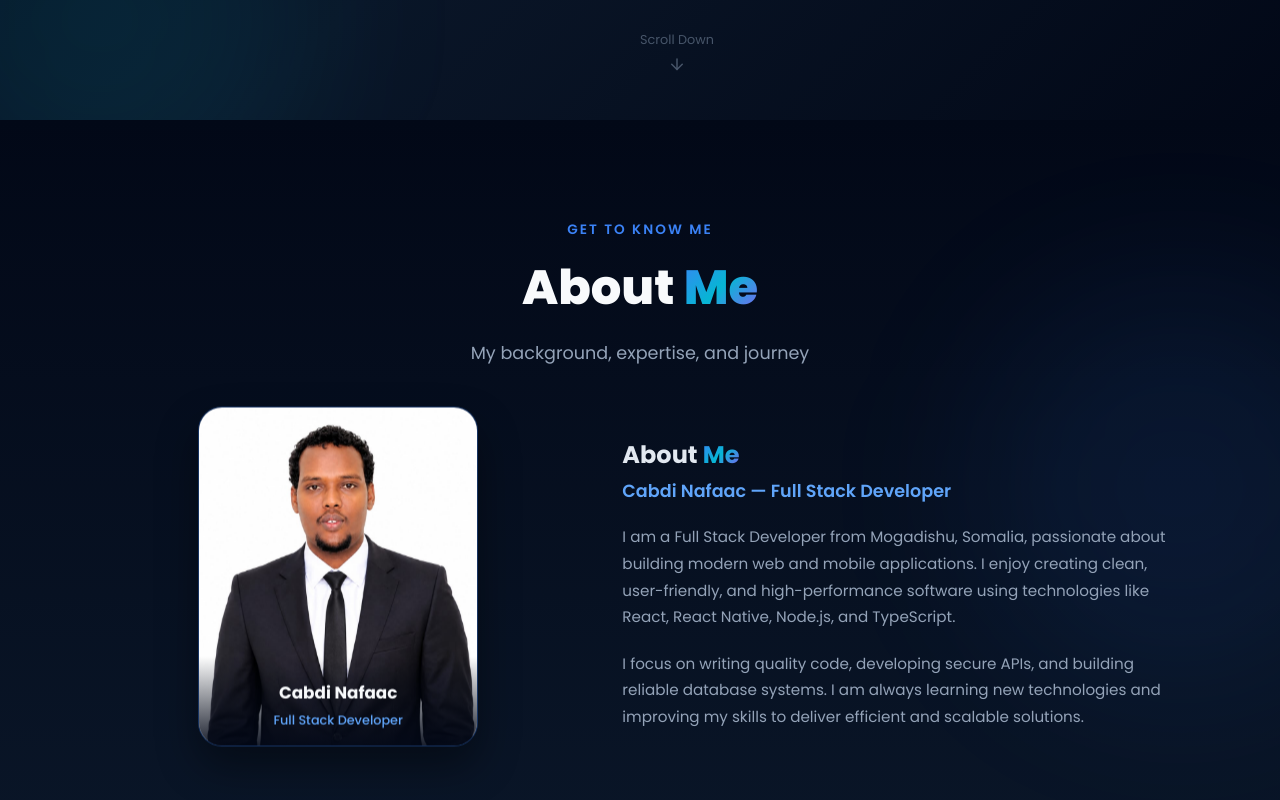
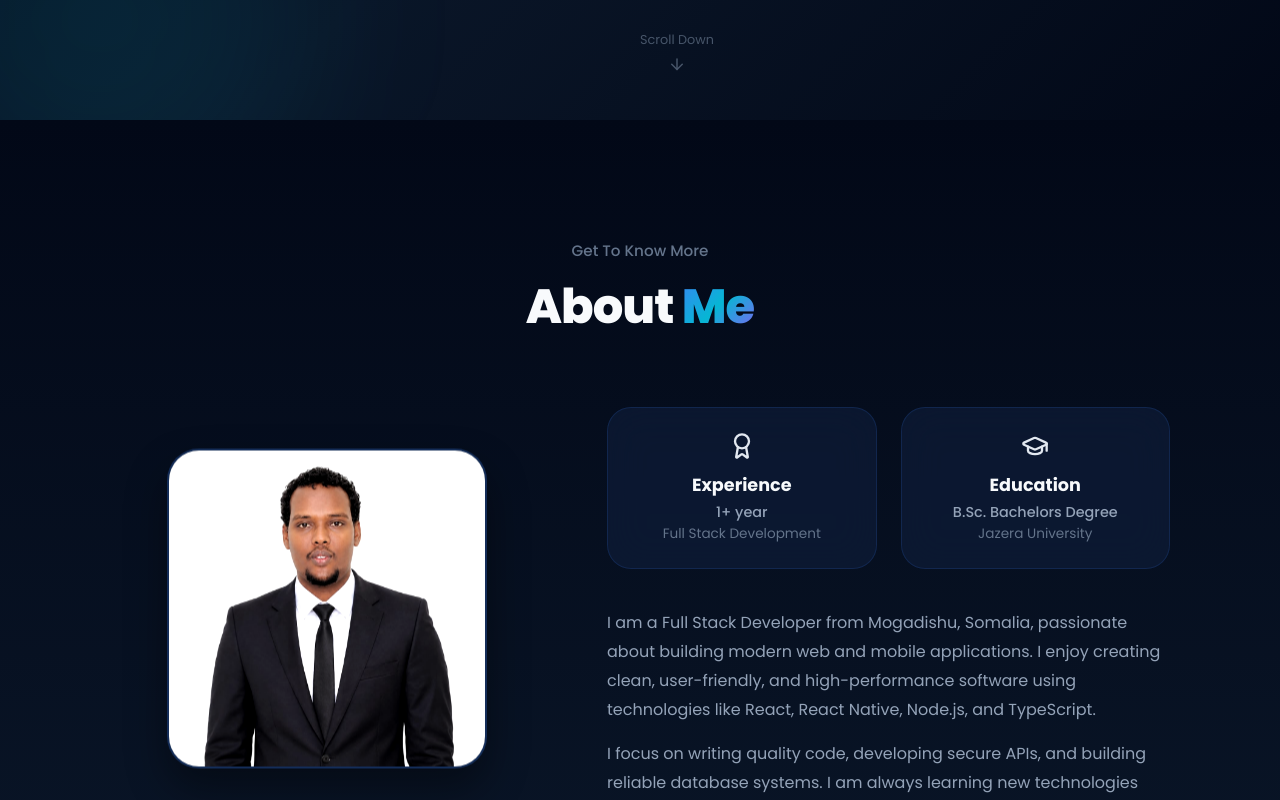
Before and after one commit to cabdinaafacmaxamedrashiid2/cabdi-naafac, a Next.js app: page / in a window 1280 px wide. Shown: the part 680-1480 px from the top of the page. Built offline with nearby package versions, Linux system fonts and the light colour scheme.

Commit message:
redesign about section to match layout request with 1 year experience

```diff
--- a/components/About.tsx
+++ b/components/About.tsx
@@ -1,9 +1,9 @@
 "use client";
 import { useEffect, useRef, useState } from "react";
+import { Award, GraduationCap } from "lucide-react";
 
 export default function About() {
   const [isVisible, setIsVisible] = useState(false);
-  const [showInfoModal, setShowInfoModal] = useState(false);
   const sectionRef = useRef<HTMLDivElement>(null);
 
   useEffect(() => {
@@ -22,85 +22,71 @@ export default function About() {
       id="about"
       ref={sectionRef}
       style={{
-        padding: "100px 0",
+        padding: "120px 0",
         background: "linear-gradient(180deg, #020817 0%, #0a1628 100%)",
         position: "relative",
         overflow: "hidden",
       }}
     >
-      {/* Background Glow Orb */}
-      <div
-        className="glow-orb"
-        style={{
-          width: 400,
-          height: 400,
-          background: "rgba(59, 130, 246, 0.08)",
-          top: "50%",
-          right: "-100px",
-          transform: "translateY(-50%)",
-        }}
-      />
-
       <div style={{ maxWidth: "1140px", margin: "0 auto", padding: "0 2.5rem" }}>
-        {/* Title */}
+        {/* Title Section */}
         <div
           style={{
+            textAlign: "center",
+            marginBottom: "4rem",
             opacity: isVisible ? 1 : 0,
-            transform: isVisible ? "translateY(0)" : "translateY(40px)",
-            transition: "all 0.7s ease",
+            transform: isVisible ? "translateY(0)" : "translateY(30px)",
+            transition: "all 0.6s ease",
           }}
         >
           <p
             style={{
-              textAlign: "center",
-              color: "#3b82f6",
-              fontWeight: 600,
-              letterSpacing: "0.15em",
-              textTransform: "uppercase",
-              fontSize: "0.85rem",
-              marginBottom: "0.75rem",
+              color: "#64748b",
+              fontWeight: 500,
+              fontSize: "0.95rem",
+              marginBottom: "0.5rem",
             }}
           >
-            Get to Know Me
+            Get To Know More
           </p>
-          <h2 className="section-title">
+          <h2
+            style={{
+              fontSize: "3rem",
+              fontWeight: 800,
+              color: "#f8fafc",
+              letterSpacing: "-0.02em",
+            }}
+          >
             About <span className="gradient-text">Me</span>
           </h2>
-          <p className="section-subtitle" style={{ marginBottom: "3rem" }}>
-            My background, expertise, and journey
-          </p>
         </div>
 
         {/* Content Grid */}
         <div
           style={{
             display: "grid",
-            gridTemplateColumns: "1fr 1.2fr",
-            gap: "3.5rem",
+            gridTemplateColumns: "1fr 1.3fr",
+            gap: "4rem",
             alignItems: "center",
             opacity: isVisible ? 1 : 0,
             transform: isVisible ? "translateY(0)" : "translateY(40px)",
-            transition: "all 0.7s ease 0.2s",
+            transition: "all 0.8s ease 0.2s",
           }}
           className="about-grid"
         >
-          {/* Left - Profile Image Visual */}
-          <div style={{ display: "flex", justifyContent: "center", alignItems: "center" }}>
+          {/* Left - Profile Image */}
+          <div style={{ display: "flex", justifyContent: "center" }}>
             <div
               style={{
-                position: "relative",
-                width: "280px",
-                height: "340px",
-                borderRadius: "24px",
-                border: "1px solid rgba(59, 130, 246, 0.25)",
+                width: "320px",
+                height: "320px",
+                borderRadius: "32px",
+                overflow: "hidden",
+                border: "2px solid rgba(59, 130, 246, 0.2)",
                 boxShadow: "0 20px 40px rgba(0,0,0,0.4)",
-                overflow: "hidden",
-                cursor: "pointer",
               }}
               className="glass-card animate-float"
-              onClick={() => setShowInfoModal(true)}
             >
-              {/* Profile Image */}
               <img
                 src="/profile.jpg"
                 alt="Cabdi Nafaac"
@@ -108,62 +94,88 @@ export default function About() {
                   width: "100%",
                   height: "100%",
                   objectFit: "cover",
-                  transition: "transform 0.5s ease",
+                  filter: "grayscale(20%) contrast(110%)",
                 }}
-                onMouseEnter={(e) => (e.currentTarget.style.transform = "scale(1.06)")}
-                onMouseLeave={(e) => (e.currentTarget.style.transform = "scale(1)")}
               />
-
-              {/* Text overlay on card hover */}
-              <div
-                style={{
-                  position: "absolute",
-                  bottom: 0,
-                  left: 0,
-                  right: 0,
-                  background: "linear-gradient(to top, rgba(2,8,23,0.9), transparent)",
-                  padding: "1.5rem 1rem 1rem",
-                  textAlign: "center",
-                  display: "flex",
-                  flexDirection: "column",
-                  alignItems: "center",
-                }}
-              >
-                <div style={{ color: "#f8fafc", fontWeight: 700, fontSize: "1.05rem" }}>Cabdi Nafaac</div>
-                <div style={{ color: "#60a5fa", fontWeight: 500, fontSize: "0.8rem", marginTop: "0.25rem" }}>Full Stack Developer</div>
-              </div>
             </div>
           </div>
 
-          {/* Right - Text Biography */}
+          {/* Right - Cards and Text */}
           <div>
-            <h3
+            {/* Cards Row */}
+            <div
               style={{
-                fontSize: "1.5rem",
-                fontWeight: 700,
-                marginBottom: "0.5rem",
-                color: "#e2e8f0",
-                lineHeight: 1.3,
+                display: "grid",
+                gridTemplateColumns: "1fr 1fr",
+                gap: "1.5rem",
+                marginBottom: "2.5rem",
               }}
+              className="about-cards-row"
             >
-              About <span className="gradient-text">Me</span>
-            </h3>
-            <h4
-              style={{
-                fontSize: "1.1rem",
-                fontWeight: 600,
-                marginBottom: "1.25rem",
-                color: "#60a5fa",
-              }}
-            >
-              Cabdi Nafaac — Full Stack Developer
-            </h4>
+              {/* Experience Card */}
+              <div
+                className="glass-card"
+                style={{
+                  padding: "1.5rem",
+                  borderRadius: "24px",
+                  textAlign: "center",
+                  border: "1px solid rgba(59, 130, 246, 0.15)",
+                  transition: "transform 0.3s ease",
+                  cursor: "default",
+                }}
+                onMouseEnter={(e) => (e.currentTarget.style.transform = "translateY(-5px)")}
+                onMouseLeave={(e) => (e.currentTarget.style.transform = "translateY(0)")}
+              >
+                <div style={{ display: "flex", justifyContent: "center", marginBottom: "0.75rem" }}>
+                  <Award size={28} color="#e2e8f0" />
+                </div>
+                <h3 style={{ color: "#f8fafc", fontSize: "1.1rem", fontWeight: 700, marginBottom: "0.25rem" }}>
+                  Experience
+                </h3>
+                <p style={{ color: "#94a3b8", fontSize: "0.9rem", fontWeight: 500 }}>
+                  1+ year
+                </p>
+                <p style={{ color: "#64748b", fontSize: "0.85rem" }}>
+                  Full Stack Development
+                </p>
+              </div>
+
+              {/* Education Card */}
+              <div
+                className="glass-card"
+                style={{
+                  padding: "1.5rem",
+                  borderRadius: "24px",
+                  textAlign: "center",
+                  border: "1px solid rgba(59, 130, 246, 0.15)",
+                  transition: "transform 0.3s ease",
+                  cursor: "default",
+                }}
+                onMouseEnter={(e) => (e.currentTarget.style.transform = "translateY(-5px)")}
+                onMouseLeave={(e) => (e.currentTarget.style.transform = "translateY(0)")}
+              >
+                <div style={{ display: "flex", justifyContent: "center", marginBottom: "0.75rem" }}>
+                  <GraduationCap size={28} color="#e2e8f0" />
+                </div>
+                <h3 style={{ color: "#f8fafc", fontSize: "1.1rem", fontWeight: 700, marginBottom: "0.25rem" }}>
+                  Education
+                </h3>
+                <p style={{ color: "#94a3b8", fontSize: "0.9rem", fontWeight: 500 }}>
+                  B.Sc. Bachelors Degree
+                </p>
+                <p style={{ color: "#64748b", fontSize: "0.85rem" }}>
+                  Jazera University
+                </p>
+              </div>
+            </div>
+
+            {/* Biography Text */}
             <p
               style={{
                 color: "#94a3b8",
-                lineHeight: 1.75,
-                marginBottom: "1.25rem",
-                fontSize: "0.95rem",
+                lineHeight: 1.8,
+                fontSize: "1rem",
+                marginBottom: "1rem",
               }}
             >
               I am a Full Stack Developer from Mogadishu, Somalia, passionate
@@ -175,8 +187,8 @@ export default function About() {
             <p
               style={{
                 color: "#94a3b8",
-                lineHeight: 1.75,
-                fontSize: "0.95rem",
+                lineHeight: 1.8,
+                fontSize: "1rem",
               }}
             >
               I focus on writing quality code, developing secure APIs, and
@@ -187,184 +199,6 @@ export default function About() {
           </div>
         </div>
       </div>
-
-      {/* Interactive Info Modal */}
-      {showInfoModal && (
-        <div
-          style={{
-            position: "fixed",
-            inset: 0,
-            zIndex: 9999,
-            display: "flex",
-            alignItems: "center",
-            justifyContent: "center",
-            padding: "1rem",
-            background: "rgba(2, 8, 23, 0.85)",
-            backdropFilter: "blur(8px)",
-            animation: "fadeIn 0.3s ease-out forwards",
-          }}
-          onClick={() => setShowInfoModal(false)}
-        >
-          <div
-            style={{
-              background: "linear-gradient(135deg, #0a1628 0%, #030a17 100%)",
-              border: "1px solid rgba(59, 130, 246, 0.25)",
-              borderRadius: "24px",
-              padding: "2.5rem 2rem",
-              maxWidth: "520px",
-              width: "100%",
-              boxShadow: "0 25px 70px rgba(0, 0, 0, 0.8)",
-              position: "relative",
-              animation: "slideUp 0.3s ease-out forwards",
-              color: "#e2e8f0",
-            }}
-            onClick={(e) => e.stopPropagation()}
-          >
-            {/* Close Button */}
-            <button
-              onClick={() => setShowInfoModal(false)}
-              style={{
-                position: "absolute",
-                top: "1.25rem",
-                right: "1.25rem",
-                background: "rgba(255, 255, 255, 0.05)",
-                border: "1px solid rgba(255, 255, 255, 0.1)",
-                borderRadius: "50%",
-                width: "36px",
-                height: "36px",
-                display: "flex",
-                alignItems: "center",
-                justifyContent: "center",
-                color: "#94a3b8",
-                cursor: "pointer",
-                transition: "all 0.2s",
-              }}
-              onMouseEnter={(e) => {
-                e.currentTarget.style.background = "rgba(239, 68, 68, 0.15)";
-                e.currentTarget.style.color = "#ef4444";
-              }}
-              onMouseLeave={(e) => {
-                e.currentTarget.style.background = "rgba(255, 255, 255, 0.05)";
-                e.currentTarget.style.color = "#94a3b8";
-              }}
-            >
-              ✕
-            </button>
-
-            {/* Modal Body */}
-            <div style={{ display: "flex", flexDirection: "column", alignItems: "center", textAlign: "center" }}>
-              <div
-                style={{
-                  width: "120px",
-                  height: "120px",
-                  borderRadius: "50%",
-                  border: "3px solid #3b82f6",
-                  overflow: "hidden",
-                  marginBottom: "1.25rem",
-                  boxShadow: "0 10px 25px rgba(59,130,246,0.3)",
-                }}
-              >
-                <img
-                  src="/profile.jpg"
-                  alt="Cabdi Nafaac"
-                  style={{ width: "100%", height: "100%", objectFit: "cover" }}
-                />
-              </div>
-
-              <h3 style={{ fontSize: "1.6rem", fontWeight: 800, color: "#f8fafc", marginBottom: "0.25rem" }}>
-                Cabdi Nafaac
-              </h3>
-              <p style={{ color: "#3b82f6", fontWeight: 600, fontSize: "0.9rem", marginBottom: "1.25rem" }}>
-                Full Stack & Mobile Developer
-              </p>
-
-              <div
-                style={{
-                  width: "100%",
-                  height: "1px",
-                  background: "linear-gradient(90deg, transparent, rgba(59,130,246,0.25), transparent)",
-                  marginBottom: "1.25rem",
-                }}
-              />
-
-              {/* Bio Details */}
-              <div style={{ width: "100%", textAlign: "left", display: "flex", flexDirection: "column", gap: "0.85rem" }}>
-                <div style={{ display: "flex", gap: "10px", alignItems: "flex-start" }}>
-                  <span style={{ color: "#3b82f6", fontWeight: 700, minWidth: "90px", fontSize: "0.9rem" }}>Location:</span>
-                  <span style={{ color: "#cbd5e1", fontSize: "0.9rem" }}>Mogadishu, Somalia</span>
-                </div>
-                <div style={{ display: "flex", gap: "10px", alignItems: "flex-start" }}>
-                  <span style={{ color: "#3b82f6", fontWeight: 700, minWidth: "90px", fontSize: "0.9rem" }}>Education:</span>
-                  <span style={{ color: "#cbd5e1", fontSize: "0.9rem" }}>Bachelor in Computer Science</span>
-                </div>
-                <div style={{ display: "flex", gap: "10px", alignItems: "flex-start" }}>
-                  <span style={{ color: "#3b82f6", fontWeight: 700, minWidth: "90px", fontSize: "0.9rem" }}>Experience:</span>
-                  <span style={{ color: "#cbd5e1", fontSize: "0.9rem" }}>3+ Years in Professional Dev</span>
-                </div>
-                <div style={{ display: "flex", gap: "10px", alignItems: "flex-start" }}>
-                  <span style={{ color: "#3b82f6", fontWeight: 700, minWidth: "90px", fontSize: "0.9rem" }}>Interests:</span>
-                  <span style={{ color: "#cbd5e1", fontSize: "0.9rem" }}>Artificial Intelligence, Mobile Apps, Scalable Databases</span>
-                </div>
-                <div style={{ display: "flex", gap: "10px", alignItems: "flex-start" }}>
-                  <span style={{ color: "#3b82f6", fontWeight: 700, minWidth: "90px", fontSize: "0.9rem" }}>Tech Stack:</span>
-                  <div style={{ display: "flex", flexWrap: "wrap", gap: "6px", marginTop: "2px" }}>
-                    {["React", "React Native", "TypeScript", "Node.js", "Express", "PostgreSQL", "MongoDB"].map((tech) => (
-                      <span
-                        key={tech}
-                        style={{
-                          background: "rgba(59,130,246,0.1)",
-                          border: "1px solid rgba(59,130,246,0.2)",
-                          color: "#60a5fa",
-                          fontSize: "0.7rem",
-                          fontWeight: 600,
-                          padding: "2px 8px",
-                          borderRadius: "50px",
-                        }}
-                      >
-                        {tech}
-                      </span>
-                    ))}
-                  </div>
-                </div>
-              </div>
-
-              <div
-                style={{
-                  width: "100%",
-                  height: "1px",
-                  background: "linear-gradient(90deg, transparent, rgba(59,130,246,0.25), transparent)",
-                  margin: "1.25rem 0",
-                }}
-              />
-
-              <p style={{ color: "#94a3b8", fontSize: "0.85rem", fontStyle: "italic", lineHeight: 1.5 }}>
-                "Fusing clean code with user-centric design to build impactful digital solutions."
-              </p>
-            </div>
-          </div>
-        </div>
-      )}
-
-      <style>{`
-        @keyframes fadeIn {
-          from { opacity: 0; }
-          to { opacity: 1; }
-        }
-        @keyframes slideUp {
-          from { transform: translateY(30px); opacity: 0; }
-          to { transform: translateY(0); opacity: 1; }
-        }
-        @media (max-width: 1024px) {
-          .about-grid {
-            grid-template-columns: 1fr !important;
-            gap: 2.5rem !important;
-            text-align: center;
-          }
-          .about-grid > div:first-child {
-            margin: 0 auto;
-          }
-        }
-      `}</style>
     </section>
   );
 }
```
